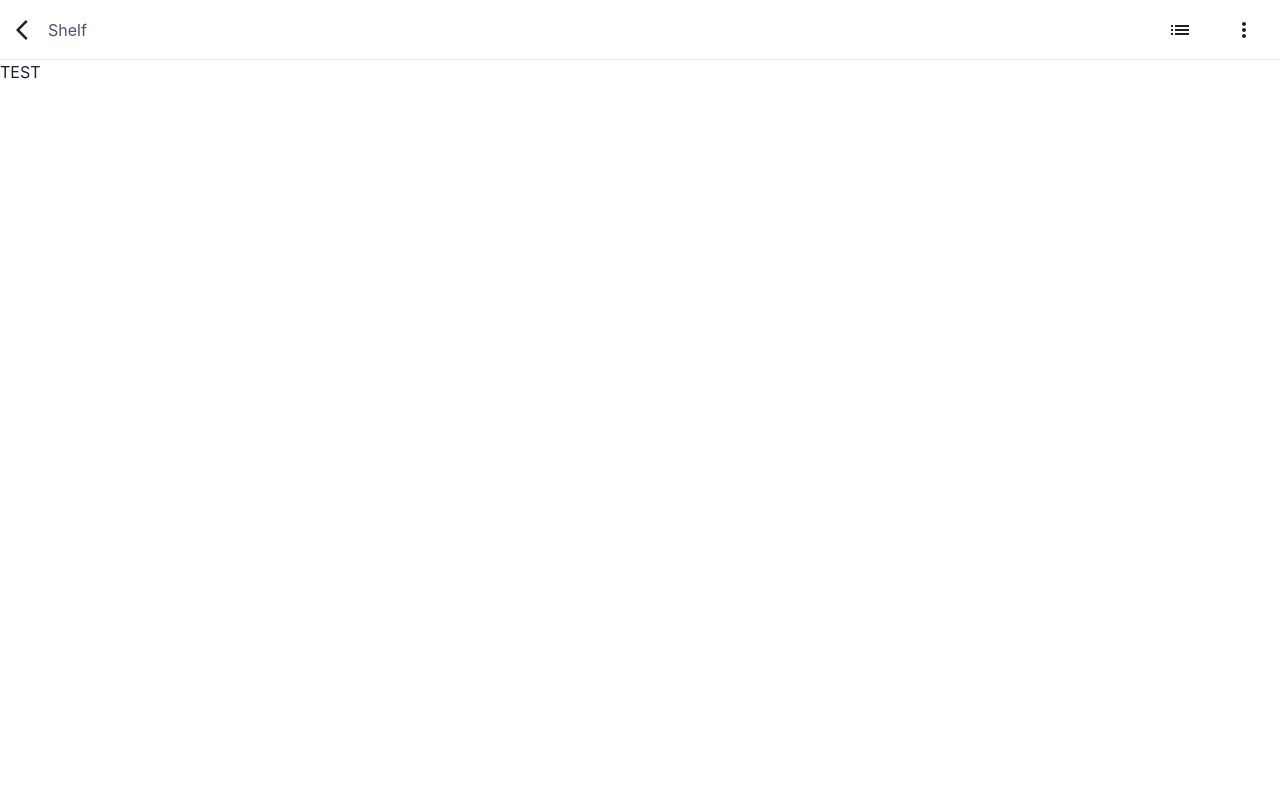
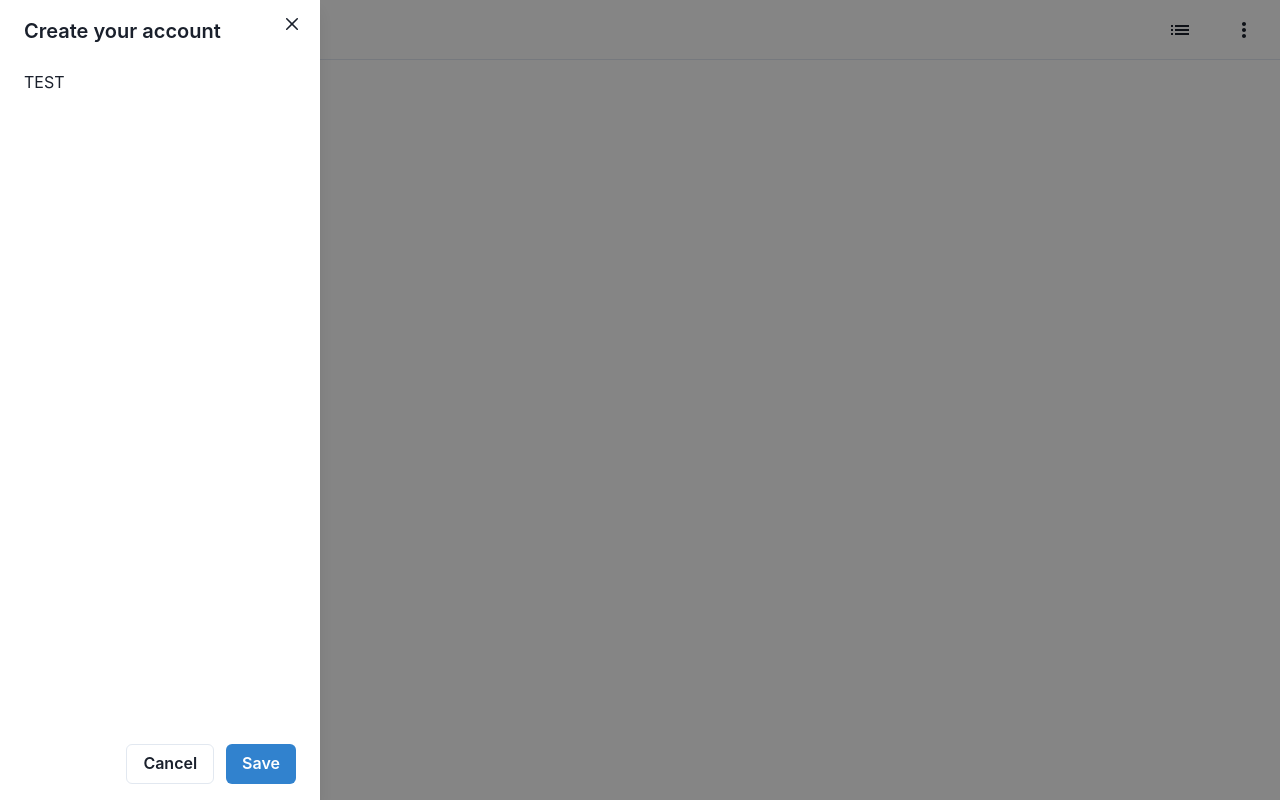
Before and after one commit to PovedaAqui/pdf_viewer, a Next.js app: page / in a window 1280 px wide. Both pictures are taken after a click on the button 1180 px from the left and 29 px from the top of the page. Built offline with nearby package versions, Linux system fonts and the light colour scheme.

Commit message:
Integrating Drawer to the NavBar

```diff
--- a/src/components/Drawer.js
+++ b/src/components/Drawer.js
@@ -12,28 +12,29 @@ import {
   IconButton,
 } from "@chakra-ui/react";
 
-const DrawerBar = ({ outline }) => {
+const DrawerBar = ({ open, toggle }) => {
   const { isOpen, onOpen, onClose } = useDisclosure();
   const btnRef = React.useRef();
 
   return (
     <>
-      <IconButton ref={btnRef} colorScheme="teal" onClick={onOpen} />
+      {/* <IconButton ref={btnRef} colorScheme="teal" onClick={onOpen} /> */}
       <Drawer
-        isOpen={isOpen}
+        isOpen={open}
         placement="left"
         onClose={onClose}
         finalFocusRef={btnRef}
       >
         <DrawerOverlay />
         <DrawerContent>
-          <DrawerCloseButton />
+          <DrawerCloseButton onClick={toggle} />
           <DrawerHeader>Create your account</DrawerHeader>
 
-          <DrawerBody>{outline}</DrawerBody>
+          {/* <DrawerBody>{outline}</DrawerBody> */}
+          <DrawerBody>TEST</DrawerBody>
 
           <DrawerFooter>
-            <Button variant="outline" mr={3} onClick={onClose}>
+            <Button variant="outline" mr={3} onClick={toggle}>
               Cancel
             </Button>
             <Button colorScheme="blue">Save</Button>
--- a/src/components/NavBar.tsx
+++ b/src/components/NavBar.tsx
@@ -1,3 +1,4 @@
+import React from "react";
 import {
   Box,
   Flex,
@@ -22,9 +23,11 @@ import {
   ChevronRightIcon,
 } from "@chakra-ui/icons";
 import { ArrowBackIos, Menu, Close, List, MoreVert } from '@mui/icons-material';
+import DrawerBar from "./Drawer";
 
 export default function NavBar() {
-  const { isOpen, onToggle } = useDisclosure();
+  const { isOpen, onToggle, onOpen, onClose } = useDisclosure();
+  const btnRef = React.useRef(null);
 
   const goToShelf = () => {
     //Go to shelf
@@ -51,7 +54,7 @@ export default function NavBar() {
           alignContent="center"
         >
           <IconButton
-            onClick={goToShelf} //Create a new function to go to shelf
+            onClick={goToShelf} //Create a new function to go to shelf, before it was onToggle
             icon={<ArrowBackIos/ >}
             variant={"ghost"}
             aria-label={"Toggle Navigation"}
@@ -74,14 +77,15 @@ export default function NavBar() {
         </Flex> */}
 
         <Stack
-          flex={{ base: 1, md: 0 }} //This the space buttons will take to grow
+          flex={{ base: 1, md: 0 }} //This is the space that buttons will take to grow
           justify={"flex-end"}
           direction={"row"}
           spacing={6}
         >
           <IconButton
-            onClick={goToShelf} //Create a new function to trigger Outline and link with Collapse component
+            onClick={onOpen} //Create a new function to trigger Outline and link with Collapse component. Integrate Drawer.
             icon={<List />}
+            ref={btnRef}
             variant={"ghost"}
             aria-label={"Toggle Navigation"}
           />
@@ -93,9 +97,9 @@ export default function NavBar() {
           />
         </Stack>
       </Flex>
-{/* Use this to launch the Outline */}
+{/* Use this to launch the Drawer-Outline */}
       <Collapse in={isOpen} animateOpacity>
-        <MobileNav />
+        <DrawerBar open={isOpen} toggle={onToggle} />
       </Collapse>
     </Box>
   );
```
